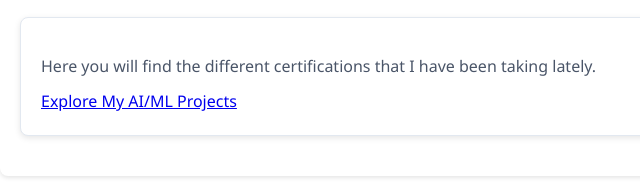
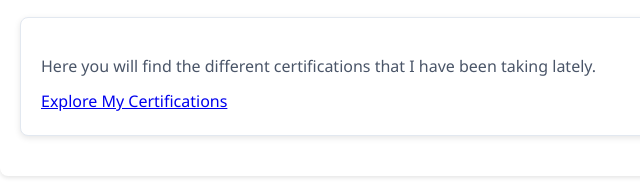
Before and after one commit to gtapia75/gtapia75.github.io, a plain HTML site: page index.html in a window 1280 px wide. Shown: the part 4136-4329 px from the top of the page, 0-640 px from the left. Drawn offline with Linux system fonts and the light colour scheme.

Commit message:
Update index.html

```diff
--- a/index.html
+++ b/index.html
@@ -183,7 +183,7 @@
         <h2>Certifications</h2>
         <div class="project-card2">
             <p>Here you will find the different certifications that I have been taking lately.</p>
-            <a href="certifications.html" class="btn">Explore My AI/ML Projects</a>
+            <a href="certifications.html" class="btn">Explore My Certifications</a>
             </div>
     </section>
 
```
